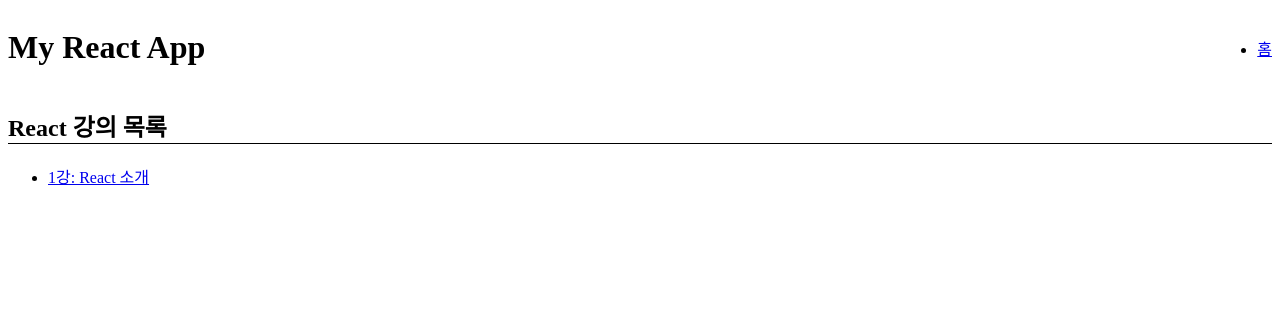
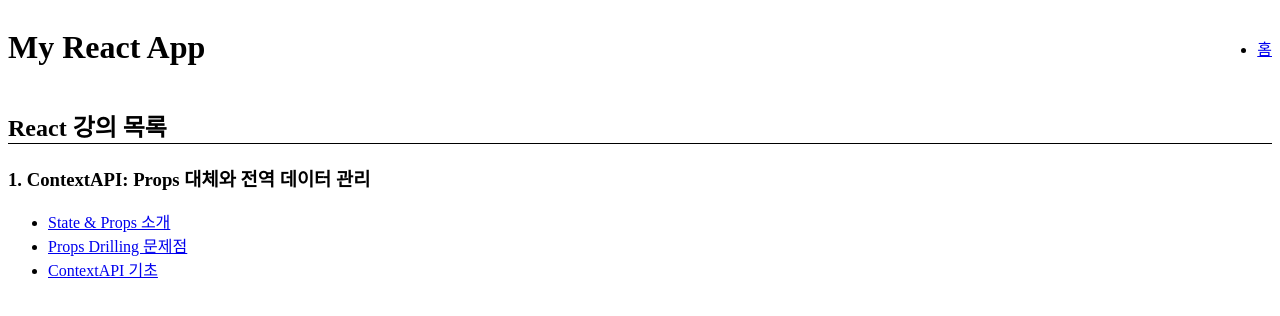
Before and after one commit to elle510/react-lecture-10, a React (Vite) app: page / in a window 1280 px wide. Shown: the top 316 px of the page. Built offline with nearby package versions, Linux system fonts and the light colour scheme.

Commit message:
feat: 1강 코드 작성

```diff
--- a/src/App.tsx
+++ b/src/App.tsx
@@ -2,7 +2,10 @@ import { BrowserRouter, Route, Routes } from 'react-router-dom';
 
 import Header from './components/Header';
 import Home from './pages/Home';
-import Lecture01 from './pages/lectures/Lecture01';
+import StateProps from './pages/lectures/lecture01/StateProps';
+
+// import PropsDrilling from './pages/lectures/lecture01/PropsDrilling';
+// import ContextAPI from './pages/lectures/lecture02/ContextAPI';
 
 function App() {
   return (
@@ -12,7 +15,9 @@ function App() {
         <main className="py-8">
           <Routes>
             <Route path="/" element={<Home />} />
-            <Route path="/lecture/1" element={<Lecture01 />} />
+            <Route path="/lecture/1-1" element={<StateProps />} />
+            {/* <Route path="/lecture/1-2" element={<PropsDrilling />} />
+            <Route path="/lecture/1-3" element={<ContextAPI />} /> */}
           </Routes>
         </main>
       </div>
--- a/src/pages/Home.tsx
+++ b/src/pages/Home.tsx
@@ -1,20 +1,60 @@
 import React from 'react';
 import { Link } from 'react-router-dom';
+
+// 강의 데이터 배열
+const lectures = [
+  {
+    id: '1-1',
+    title: 'State & Props 소개',
+    path: '/lecture/1-1',
+    category: '1. ContextAPI: Props 대체와 전역 데이터 관리',
+  },
+  {
+    id: '1-2',
+    title: 'Props Drilling 문제점',
+    path: '/lecture/1-2',
+    category: '1. ContextAPI: Props 대체와 전역 데이터 관리',
+  },
+  {
+    id: '1-3',
+    title: 'ContextAPI 기초',
+    path: '/lecture/1-3',
+    category: '1. ContextAPI: Props 대체와 전역 데이터 관리',
+  },
+  // { id: 3, title: '...', path: '/lecture/3', category: '...' },
+];
+
+// 카테고리별로 강의 그룹화
+const groupedLectures = lectures.reduce(
+  (acc, lecture) => {
+    const { category } = lecture;
+    if (!acc[category]) {
+      acc[category] = [];
+    }
+    acc[category].push(lecture);
+    return acc;
+  },
+  {} as Record<string, typeof lectures>,
+);
 
 const Home: React.FC = () => {
   return (
     <div className="rounded-lg bg-white p-8 shadow-md">
-      <h2 className="mb-4 border-b border-gray-200 pb-2 text-2xl font-bold">
-        React 강의 목록
-      </h2>
-      <ul>
-        <li>
-          <Link to="/lecture/1" className="text-blue-500 hover:underline">
-            1강: React 소개
-          </Link>
-        </li>
-        {/* 앞으로 추가될 강의 목록 */}
-      </ul>
+      <h2 className="mb-4 border-b border-gray-200 pb-2 text-2xl font-bold">React 강의 목록</h2>
+      {Object.entries(groupedLectures).map(([category, lecturesInCategory]) => (
+        <div key={category} className="mb-4">
+          <h3 className="text-xl font-semibold">{category}</h3>
+          <ul className="ml-4 list-disc">
+            {lecturesInCategory.map((lecture) => (
+              <li key={lecture.id} className="mt-2">
+                <Link to={lecture.path} className="text-blue-500 hover:underline">
+                  {lecture.title}
+                </Link>
+              </li>
+            ))}
+          </ul>
+        </div>
+      ))}
     </div>
   );
 };
--- a/src/pages/lectures/Lecture01.tsx
+++ b/src/pages/lectures/lecture01/StateProps.tsx
@@ -18,7 +18,7 @@ function Greeting({ message, count }: GreetingProps) {
 }
 
 // 메인 강의 페이지 컴포넌트
-function Lecture01() {
+function StateProps() {
   // --- State --- //
   // useState를 사용하여 컴포넌트의 상태(state)를 관리합니다.
   // count: 현재 상태 값
@@ -55,4 +55,4 @@ function Lecture01() {
   );
 }
 
-export default Lecture01;
+export default StateProps;
```
Also changed, not shown: src/pages/lectures/lecture01/ContextApi.tsx (added), src/pages/lectures/lecture01/PropsDrilling.tsx (added).
